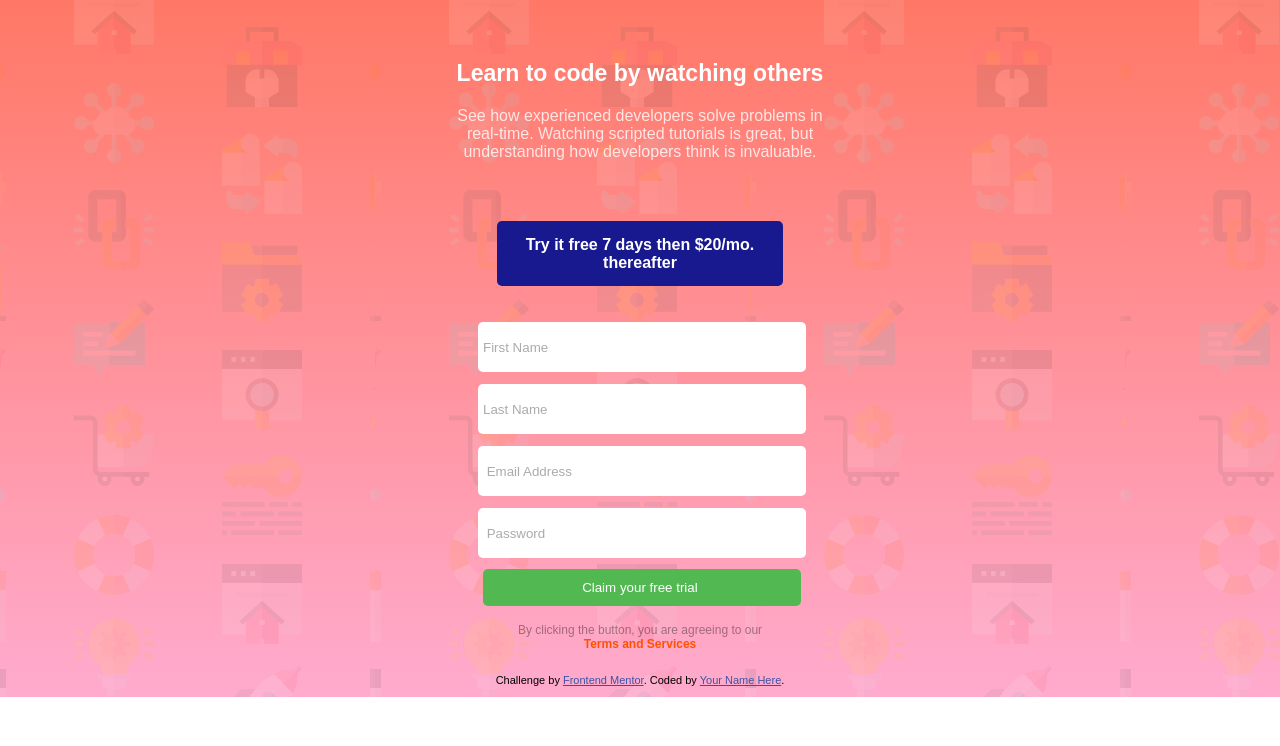
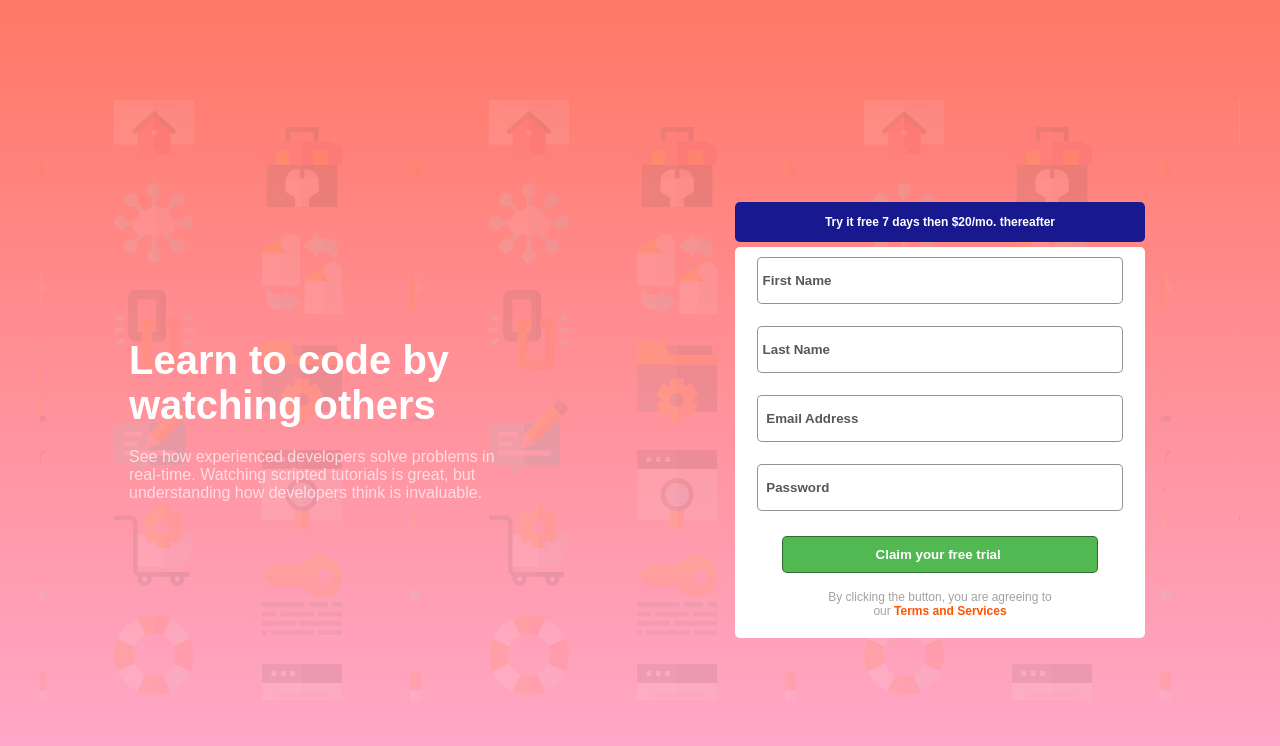
Before and after one commit to izerque/form, a plain HTML site: page index.html in a window 1280 px wide. Drawn offline with Linux system fonts and the light colour scheme.

Commit message:
desktop design

```diff
--- a/index.html
+++ b/index.html
@@ -45,13 +45,7 @@
         <p class=" bootom_info">By clicking the button, you are agreeing to our <strong style="color: rgb(255, 81, 0); font-weight: bold;"> Terms and Services </strong></p>
       </section>
        </section>
-    <footer>
-      <p class="attribution">
-        Challenge by <a href="https://www.frontendmentor.io?ref=challenge" target="_blank">Frontend Mentor</a>.
-        Coded by <a href="#">Your Name Here</a>.
-      </p>
-    </footer>
-  </main>
+   </main>
 </section>
 
 
--- a/style.css
+++ b/style.css
@@ -4,11 +4,12 @@ body{
     box-sizing: border-box;
     font-family: sans-serif  ;
 }
-@media only screen and (max-width:374px){
+@media only screen and (max-width:378px){
 .main_container{
       background-image: linear-gradient(rgba(255, 30, 0, 0.6), rgba(255, 0, 106, 0.329));
 }
 .main_form_container{
+
     background-image: url(./images/bg-intro-mobile.png);
     display:flex;
     flex-direction: column;
@@ -34,12 +35,13 @@ body{
 .header{
     margin: 0 5px;
     /* border: 1px solid red; */
-    width: 80%;
+    width: 100%;
     color: white;
-    font-size: 23px;
+    font-size: 25px;
     text-align: center;
 }
 .details{
+    margin: 0px;
     margin: 20px 5px;
     /* border: 1px solid red; */
     width: 95%;
@@ -72,8 +74,11 @@ body{
     font-weight: bold;
 }
 .form_container{
+    background-color: white;
+    border-radius: 5px;
     margin-top: 30px;
-    width:90%;
+    width:80%;
+    padding:8px ;
     display:flex;
     flex-direction: column;
     align-items: center;
@@ -81,20 +86,27 @@ body{
     /* border: 1px solid red; */
 }
 .form{
-    width: 100%;
+    width:100%;
+    /* border: 1px solid red; */
+    display:flex;
+    flex-direction: column;
+    align-items: center;
+    justify-content:center;
 
 }
 .form_input{
-    width:98%;
-    border: 0px;
+    border: 1px solid rgba(15, 15, 15, 0.452);
+    width:90%;
+    /* border: 0px; */
     border-radius: 5px;
     height: 40px;
     padding: 5px;
    margin:6px 0px;
-   color: rgba(20, 20, 20, 0.356);
+   color: rgba(20, 20, 20, 0.712);
+   font-weight: bold;
 }
 .lower_button{
-    width:98%;
+    width:80%;
     background-color: rgb(82, 185, 82);
     color: white;
     height: 37px;
@@ -109,11 +121,12 @@ body{
 }
 
 /* Tablet design */
-@media only screen and (min-width:374px){
+@media only screen and (min-width:378px){
     .main_container{
           background-image: linear-gradient(rgba(255, 30, 0, 0.6), rgba(255, 0, 106, 0.329));
     }
     .main_form_container{
+
         background-image: url(./images/bg-intro-mobile.png);
         display:flex;
         flex-direction: column;
@@ -141,14 +154,14 @@ body{
         /* border: 1px solid red; */
         width: 80%;
         color: white;
-        font-size: 23px;
+        font-size: 25px;
         text-align: center;
     }
     .details{
         margin: 20px 5px;
         /* border: 1px solid red; */
         max-width: 370px;
-        width:60%;
+        width:70%;
         color: rgba(255, 255, 255, 0.801);
         font-size: 16px;
         text-align: center;
@@ -178,8 +191,11 @@ body{
         font-weight: bold;
     }
     .form_container{
+        background-color: white;
+        border-radius: 5px;
         margin-top: 30px;
-        width:90%;
+        width:80%;
+        padding:8px ;
         display:flex;
         flex-direction: column;
         align-items: center;
@@ -187,20 +203,27 @@ body{
         /* border: 1px solid red; */
     }
     .form{
-        width: 100%;
+        width:100%;
+        /* border: 1px solid red; */
+        display:flex;
+        flex-direction: column;
+        align-items: center;
+        justify-content:center;
 
     }
     .form_input{
-        width:98%;
-        border: 0px;
+        border: 1px solid rgba(15, 15, 15, 0.452);
+        width:90%;
+        /* border: 0px; */
         border-radius: 5px;
         height: 40px;
         padding: 5px;
        margin:6px 0px;
-       color: rgba(20, 20, 20, 0.356);
+       color: rgba(20, 20, 20, 0.712);
+       font-weight: bold;
     }
     .lower_button{
-        width:98%;
+        width:80%;
         background-color: rgb(82, 185, 82);
         color: white;
         height: 37px;
@@ -213,3 +236,140 @@ body{
         font-size: 12px;
     }
     }
+
+    /* desktop design */
+    @media only screen and (min-width:780px){
+        .main_container{
+
+            background-image: linear-gradient(rgba(255, 30, 0, 0.6), rgba(255, 0, 106, 0.329));
+            height:100vh;
+            display:flex;
+          /* flex-direction: column; */
+          align-items: center;
+          justify-content: center;
+        }
+      .main_form_container{
+        width: 100%;
+        height: 600px;
+        max-width: 1200px;
+        /* border:1px solid black; */
+        flex-wrap: wrap;
+          background-image: url(./images/bg-intro-mobile.png);
+          display:flex;
+          /* flex-direction: column; */
+          align-items: center;
+          justify-content: center;
+        }
+        .info_section{
+            min-width: 400px;
+            width:45%;
+            display:flex;
+            flex-direction: column;
+            align-items: center;
+            justify-content:center;
+           }
+           .header_container{
+            padding: 0px;
+            /* border: 1px solid red; */
+            margin-top: 60px;
+            width: 80%;
+            display:flex;
+         flex-direction: column;
+         align-items:flex-start;
+         justify-content:center;
+        }
+        .header{
+            margin: 0 5px;
+            /* border: 1px solid red; */
+            width:100%;
+            color: white;
+            font-size:40px;
+            text-align: center;
+            text-align: left;
+        }
+        .details{
+            margin: 20px 5px;
+            /* border: 1px solid red; */
+            max-width: 370px;
+            width:100%;
+            color: rgba(255, 255, 255, 0.678);
+            font-size:16px;
+            text-align:left;
+        }
+        .form_container_main{
+            min-width:400px;
+            /* border: 1px solid red; */
+            /* padding-top:40px; */
+            display:flex;
+            flex-direction: column;
+            align-items: center;
+            justify-content:center;
+            width:45%;
+        }
+        .try_it_container{
+            width: 80%;
+            display:flex;
+            flex-direction: column;
+            align-items: center;
+            justify-content:center;
+        }
+        .try_it{
+            width:95%;
+            background-color: rgb(25, 25, 143);
+            border: 0px;
+            border-radius: 5px;
+            color: white;
+            font-size:12px;
+            height: 40px;
+            font-weight: bold;
+        }
+        .form_container{
+            /* min-width:300px ; */
+            background-color: white;
+            border-radius: 5px;
+            margin-top: 5px;
+            width:73%;
+            padding:8px ;
+            display:flex;
+            flex-direction: column;
+            align-items: center;
+            justify-content:center;
+            /* border: 1px solid red; */
+        }
+        .form{
+            width:100%;
+            /* border: 1px solid red; */
+            display:flex;
+            flex-direction: column;
+            align-items: center;
+            justify-content:center;
+
+        }
+        .form_input{
+            border: 1px solid rgba(15, 15, 15, 0.452);
+            width:90%;
+            /* border: 0px; */
+            border-radius: 5px;
+            height: 35px;
+            padding: 5px;
+           margin:2px 0px;
+           color: rgba(20, 20, 20, 0.712);
+           font-weight: bold;
+        }
+        .lower_button{
+            width:80%;
+            background-color: rgb(82, 185, 82);
+            color: white;
+            height: 37px;
+            margin: 5px 5px;
+        }
+        .bootom_info{
+            width:60%;
+            color: rgba(0, 0, 0, 0.37);
+            text-align: center;
+            font-size: 12px;
+        }
+        footer{
+            display: block;
+        }
+    }
```
